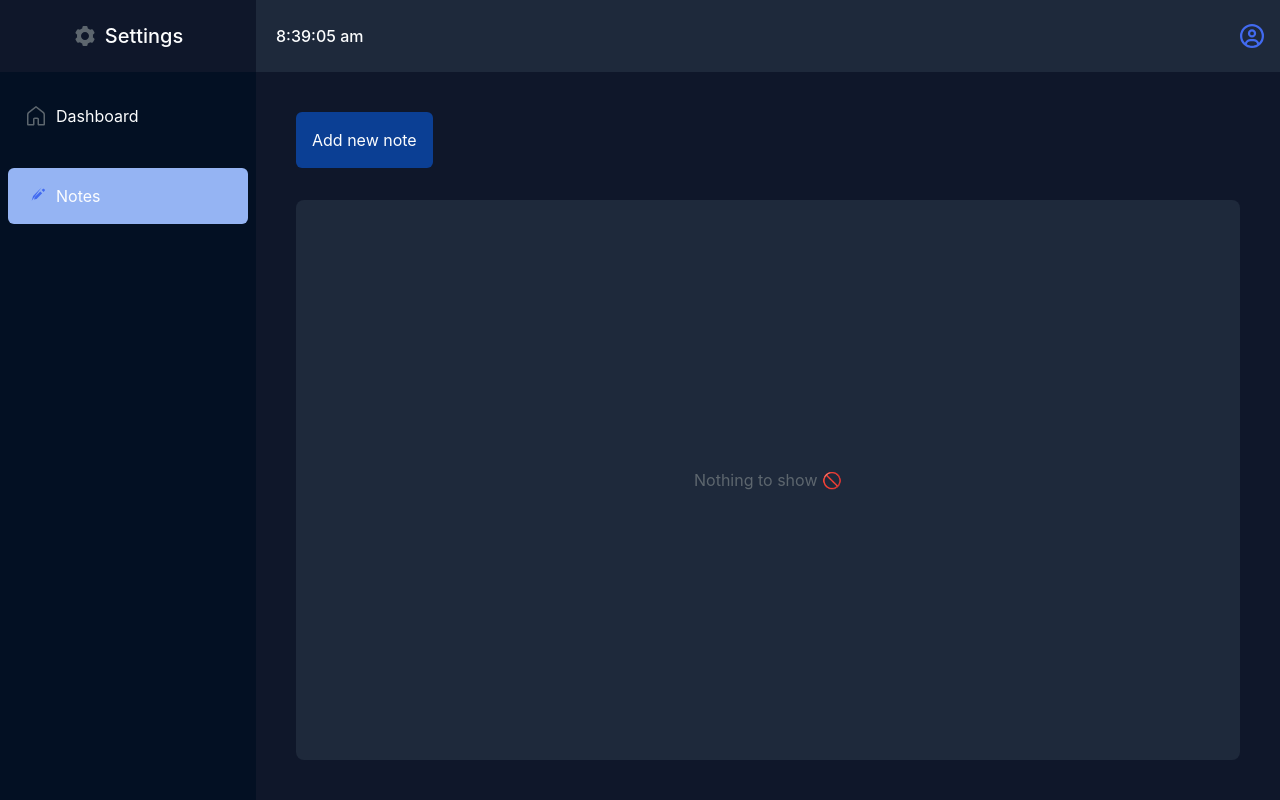
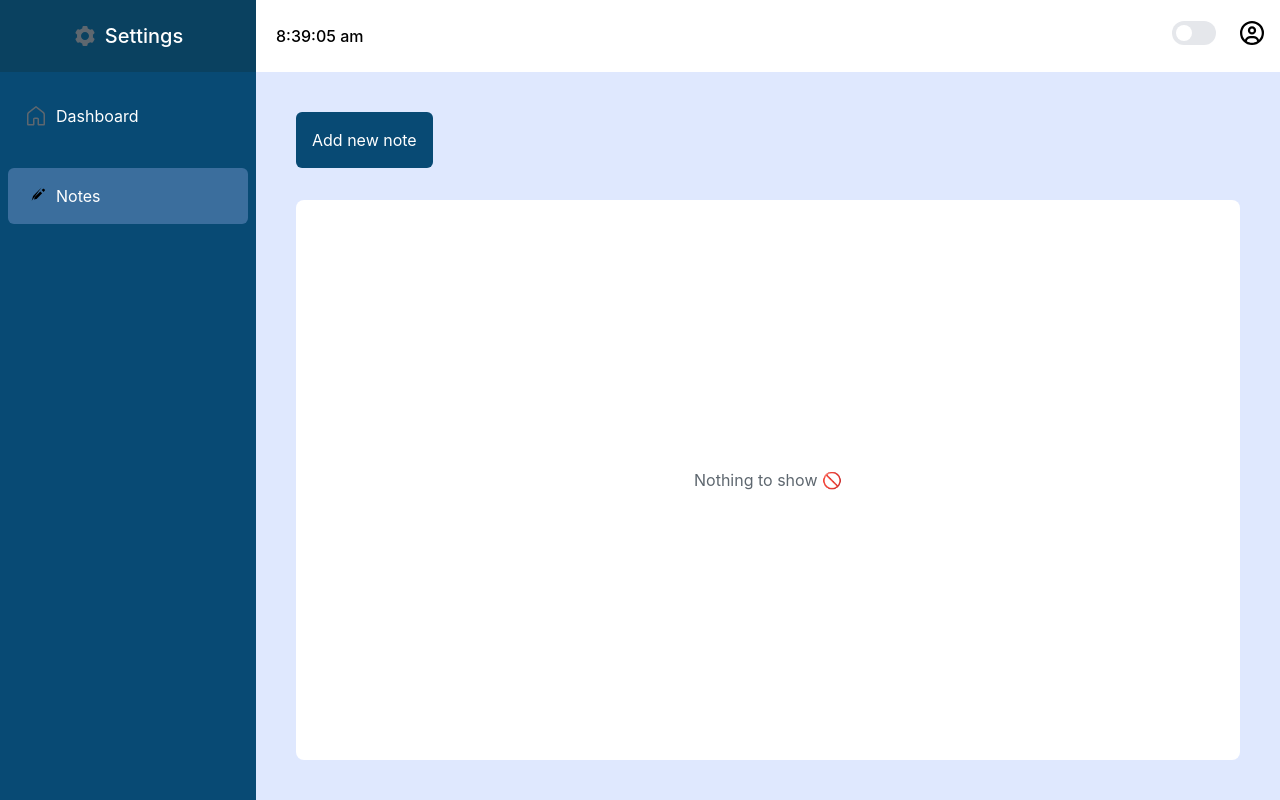
Before and after one commit to Debanjan2007/react-to-do, a React (Vite) app: page /notes in a window 1280 px wide. Built offline with nearby package versions, Linux system fonts and the light colour scheme.

Commit message:
Add toggle button with dark mode light mode theme switcher

```diff
--- a/index.html
+++ b/index.html
@@ -1,5 +1,5 @@
 <!doctype html>
-<html lang="en" class="dark">
+<html lang="en" class="">
   <head>
     <meta charset="UTF-8" />
     <link rel="icon" type="image/svg+xml" href="/favicon.svg" />
--- a/src/components/Navbar/Navbar.jsx
+++ b/src/components/Navbar/Navbar.jsx
@@ -1,13 +1,45 @@
 import { UserSvg } from '../../assets/user-svg'
 import { useClock } from '../hooks/Clock'
+import { useState , useEffect } from 'react'
 
 export default function Navbar() {
     const time = useClock();
+    const [isChecked , setIsChecked] = useState(false)
+    const handleChecked = (e) => {
+        setIsChecked(e.target.checked)
+    }
+    useEffect(() => {
+        const html = document.querySelector('html')
+        if(isChecked){
+            html.classList.add('dark')
+        }else{
+            html.classList.remove('dark')
+        }
+    }, [isChecked])
     return <>
         <div className="container h-18 w-full bg-primary p-2">
             <div className="flex-container w-full h-full bg-primary text-ui-text flex flex-row justify-between items-center gap-2">
                 <div className="time h-full pl-3 pr-3 flex items-center justify-center font-medium">{time}</div>
-                <div className="profile h-full pr-2 pl-2 flex items-center justify-center font-medium text-xl"><UserSvg /></div>
+                <div className="controll-option w-auto flex flex-row gap-4">
+                    <div className="toggle">
+                        <label class="relative inline-flex items-center cursor-pointer select-none">
+                            <input type="checkbox"
+                            name="toggle"
+                            class="sr-only peer"
+                            checked={isChecked}
+                            onChange={handleChecked}
+                            />
+                            <div class="w-11 h-6 bg-gray-200 rounded-full transition-colors duration-300 ease-in-out
+                            peer-checked:bg-blue-600
+                            peer-focus:ring-2 peer-focus:ring-blue-300">
+                            </div>
+                            <div class="absolute left-1 top-1 w-4 h-4 bg-white rounded-full transition-transform duration-300 ease-in-out
+                            peer-checked:translate-x-5">
+                            </div>
+                        </label>
+                    </div>
+                    <div className="profile h-full pr-2 pl-2 flex items-center justify-center font-medium text-xl"><UserSvg /></div>
+                </div>
             </div>
         </div>
     </>
```
